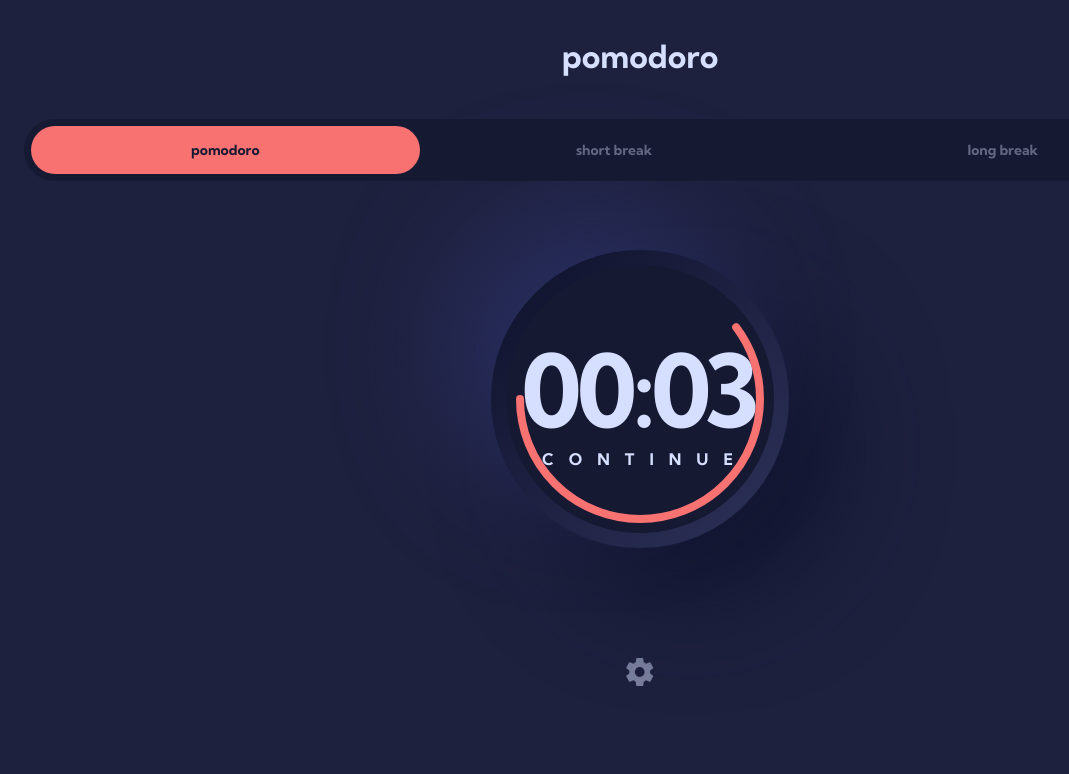
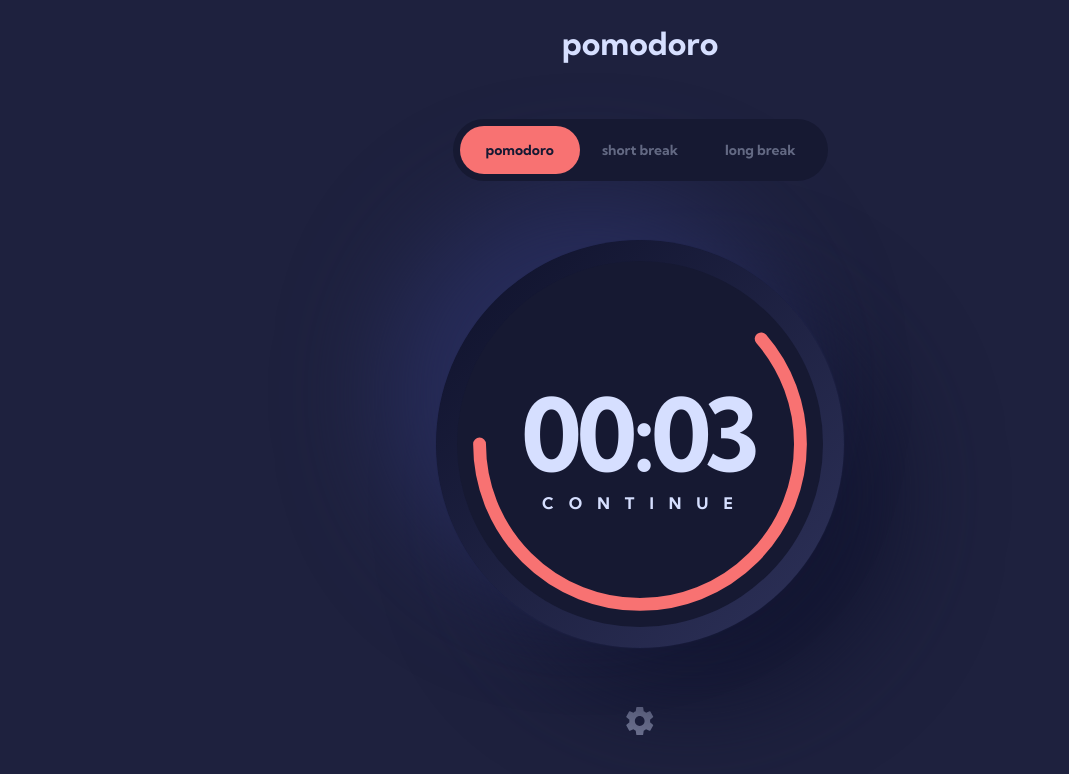
Before and after one commit to WandoCode/pomodoro, a Next.js app: page / in a window 1280 px wide. Shown: the top 774 px of the page, without its empty margins (0-1069 px from the left). Built offline with nearby package versions, Linux system fonts and the light colour scheme.

Commit message:
Add responsive for tablet

```diff
--- a/src/components/svgs/Circle.tsx
+++ b/src/components/svgs/Circle.tsx
@@ -8,7 +8,7 @@ export const Circle = ({ className, timePercentage }: Props) => {
     <svg
       className={className}
       xmlns="http://www.w3.org/2000/svg"
-      viewBox="-5 -5 310 310"
+      viewBox="-8 -8 316 316"
     >
       <path
         d="M 0 150 A 100 100 90 0 0 300 150 A 100 100 90 0 0 0 150 Z"
--- a/src/styles/abstracts/_breakpoints.scss
+++ b/src/styles/abstracts/_breakpoints.scss
@@ -3,6 +3,6 @@
 /// Breakpoints map
 $breakpoints: (
   'small': rem(320),
-  'medium': rem(768),
+  'medium': rem(600),
   'large': rem(1024),
 );
--- a/src/styles/abstracts/_font-sizes.scss
+++ b/src/styles/abstracts/_font-sizes.scss
@@ -39,7 +39,7 @@ $weights: (
         --fs-#{$size}: #{$value};
       }
     } @else {
-      @include breakpoint(large) {
+      @include breakpoint(medium) {
         @each $size, $value in $font-size {
           --fs-#{$size}: #{$value};
         }
--- a/src/styles/abstracts/_variables.scss
+++ b/src/styles/abstracts/_variables.scss
@@ -4,4 +4,4 @@ $text-font-b: 'Roboto Slab', sans-serif;
 $text-font-c: 'Space Mono', sans-serif;
 
 /// Container's maximum width
-$max-width: 1180px;
+$max-width-sm: 410px;
--- a/src/styles/components/_counter.scss
+++ b/src/styles/components/_counter.scss
@@ -1,7 +1,8 @@
 @use '../abstracts/' as *;
 
 .counter {
-  $border: 1rem;
+  $border-sm: 1rem;
+  $border-md: rem(22);
 
   position: relative;
 
@@ -17,30 +18,50 @@
 
   aspect-ratio: 1;
 
-  border: solid $border transparent;
+  border: solid $border-sm transparent;
   border-radius: 100%;
   background-clip: padding-box;
   background-color: var(--clr-secondary-800);
   box-shadow: -50px -50px 100px #272c5a, 50px 50px 100px #121530;
 
+  @include breakpoint(medium) {
+    max-height: 410px;
+    max-width: 410px;
+
+    border-width: $border-md;
+  }
+
   &:before {
     content: '';
 
     position: absolute;
-    inset: -$border;
+    inset: -$border-sm;
 
     z-index: -1;
 
     border-radius: 100%;
     background: linear-gradient(315deg, #2e325a 0%, #0e112a 100%);
+
+    @include breakpoint(medium) {
+      inset: -$border-md;
+    }
   }
 
   &__circle {
     position: absolute;
     padding: rem(10);
+
+    @include breakpoint(medium) {
+      padding: rem(14);
+    }
+
     & path {
       stroke: var(--clr-primary-a-400);
       stroke-linecap: round;
+
+      @include breakpoint(medium) {
+        stroke-width: rem(12);
+      }
     }
   }
 
--- a/src/styles/pages/_home.scss
+++ b/src/styles/pages/_home.scss
@@ -9,25 +9,42 @@
 
   &__sup {
     display: grid;
-    grid-template-rows: auto min-content;
-
-    gap: 35%;
+    grid-template-rows: auto fit-content;
+    gap: 45px;
 
     margin-top: 2rem;
     z-index: 1;
+
+    @include breakpoint(medium) {
+      margin-top: rem(80);
+      gap: 55px;
+    }
+
+    @include breakpoint(large) {
+      margin-top: 1.5vw;
+      gap: 6.5dvh;
+    }
   }
 
   &__title,
-  &__settings {
+  &__settings,
+  &__choices {
     justify-self: center;
   }
 
+  &__choices {
+    min-width: rem(375);
+  }
   &__down {
     display: grid;
     justify-items: center;
     align-content: space-evenly;
 
     z-index: 0;
+
+    @include breakpoint(large) {
+      min-height: 600px;
+    }
   }
 
   &__settings {
--- a/src/styles/utilities/_helpers.scss
+++ b/src/styles/utilities/_helpers.scss
@@ -10,7 +10,7 @@
  * 3. Leave some space on the edges, especially valuable on small screens
  */
 .container {
-  max-width: $max-width; /* 1 */
+  max-width: $max-width-sm; /* 1 */
   margin-inline: rem(24);
 }
 
```
